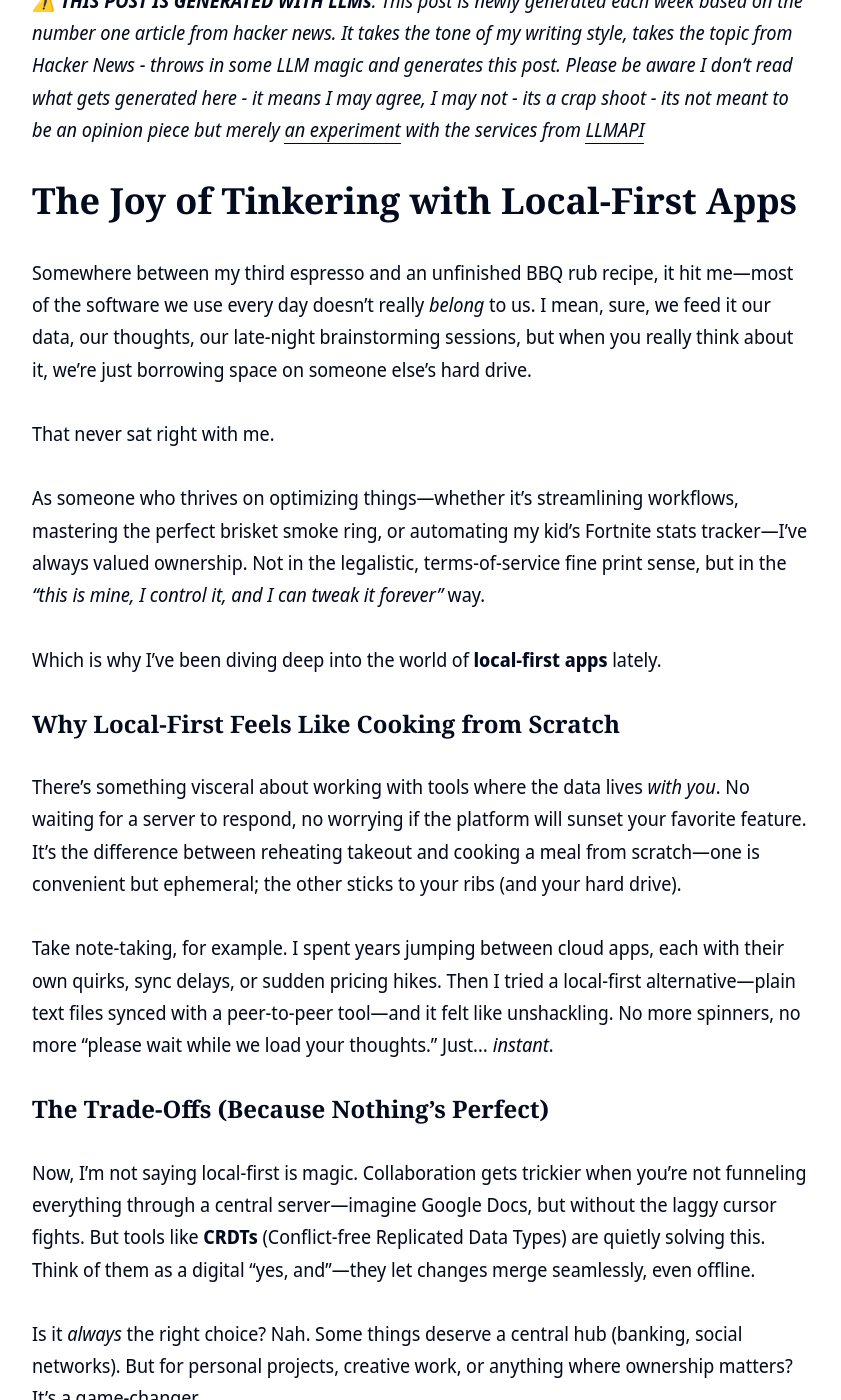
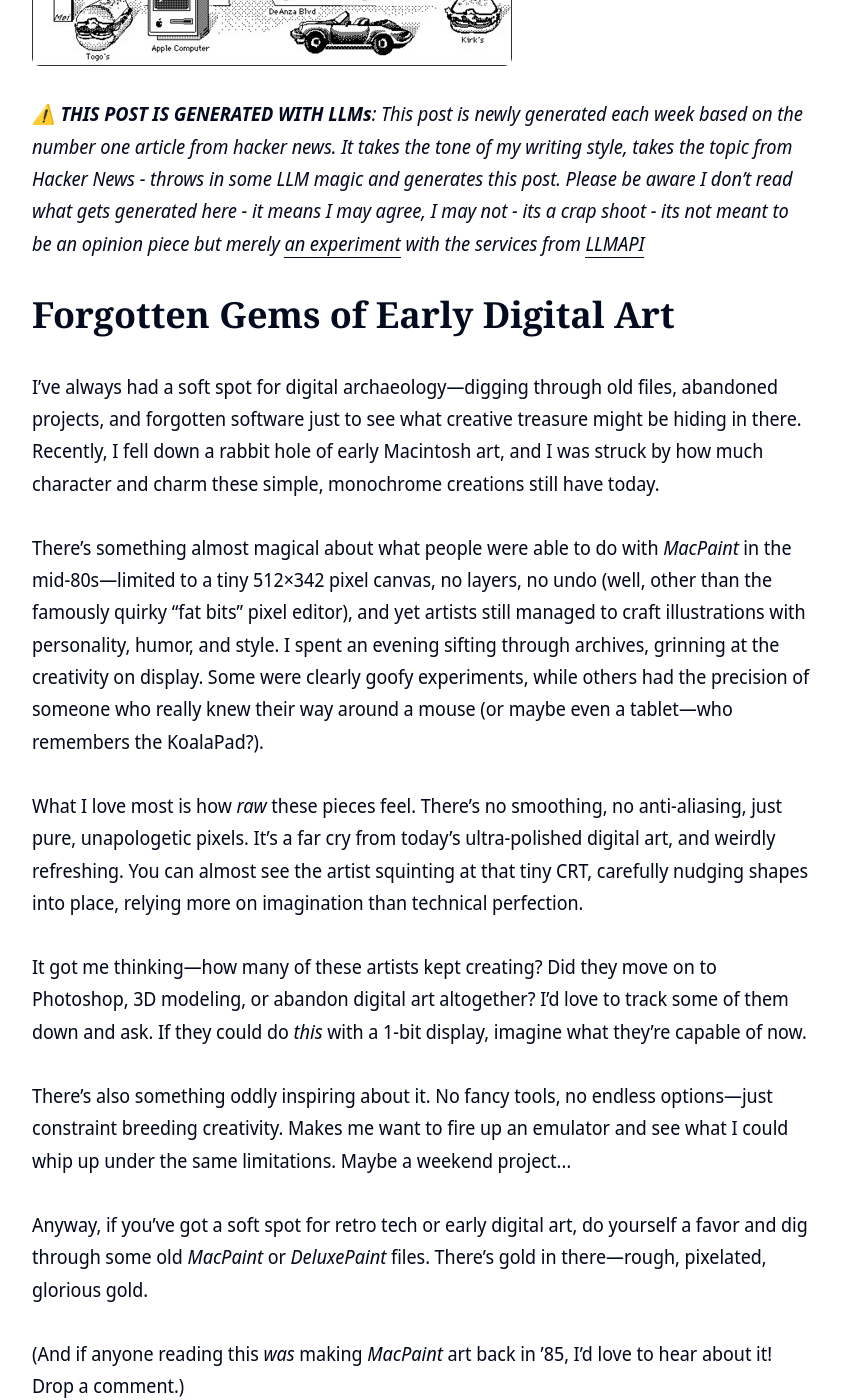
Before and after one commit to clintjb/clintjb.github.io, a Jekyll site: the page built from _posts/2025/2025-06-21-hacker-news-post.md, in a window 1280 px wide and 1400 px high, scrolled down 889 px. Shown: the whole window, without its empty margins (218-1059 px from the left). Built offline with Jekyll 4.4.1, drawn with Linux system fonts in a browser that asks for light colours; nearby versions of some CDN libraries; some of the changed text lies outside the part shown.

Commit message:
Updated Weekly Post

```diff
--- a/_posts/2025/2025-06-21-hacker-news-post.md
+++ b/_posts/2025/2025-06-21-hacker-news-post.md
@@ -13,46 +13,18 @@ image: '/images/posts/2025/weekly.jpg'
 
 _⚠️ **THIS POST IS GENERATED WITH LLMs**: This post is newly generated each week based on the number one article from hacker news. It takes the tone of my writing style, takes the topic from Hacker News - throws in some LLM magic and generates this post. Please be aware I don't read what gets generated here - it means I may agree, I may not - its a crap shoot - its not meant to be an opinion piece but merely [an experiment](https://github.com/clintjb/Weekly-Post) with the services from [LLMAPI](https://docs.llmapi.com/quickstart#available-models)_
 
-# The Joy of Tinkering with Local-First Apps
+# Forgotten Gems of Early Digital Art
 
-Somewhere between my third espresso and an unfinished BBQ rub recipe, it hit me—most of the software we use every day doesn’t really *belong* to us. I mean, sure, we feed it our data, our thoughts, our late-night brainstorming sessions, but when you really think about it, we’re just borrowing space on someone else’s hard drive.
+I’ve always had a soft spot for digital archaeology—digging through old files, abandoned projects, and forgotten software just to see what creative treasure might be hiding in there. Recently, I fell down a rabbit hole of early Macintosh art, and I was struck by how much character and charm these simple, monochrome creations still have today.
 
-That never sat right with me.
+There’s something almost magical about what people were able to do with *MacPaint* in the mid-80s—limited to a tiny 512×342 pixel canvas, no layers, no undo (well, other than the famously quirky "fat bits" pixel editor), and yet artists still managed to craft illustrations with personality, humor, and style. I spent an evening sifting through archives, grinning at the creativity on display. Some were clearly goofy experiments, while others had the precision of someone who really knew their way around a mouse (or maybe even a tablet—who remembers the KoalaPad?).
 
-As someone who thrives on optimizing things—whether it’s streamlining workflows, mastering the perfect brisket smoke ring, or automating my kid’s Fortnite stats tracker—I’ve always valued ownership. Not in the legalistic, terms-of-service fine print sense, but in the *"this is mine, I control it, and I can tweak it forever"* way.
+What I love most is how *raw* these pieces feel. There’s no smoothing, no anti-aliasing, just pure, unapologetic pixels. It’s a far cry from today’s ultra-polished digital art, and weirdly refreshing. You can almost see the artist squinting at that tiny CRT, carefully nudging shapes into place, relying more on imagination than technical perfection.
 
-Which is why I’ve been diving deep into the world of **local-first apps** lately.
+It got me thinking—how many of these artists kept creating? Did they move on to Photoshop, 3D modeling, or abandon digital art altogether? I’d love to track some of them down and ask. If they could do *this* with a 1-bit display, imagine what they’re capable of now.
 
-### Why Local-First Feels Like Cooking from Scratch
+There’s also something oddly inspiring about it. No fancy tools, no endless options—just constraint breeding creativity. Makes me want to fire up an emulator and see what I could whip up under the same limitations. Maybe a weekend project...
 
-There’s something visceral about working with tools where the data lives *with you*. No waiting for a server to respond, no worrying if the platform will sunset your favorite feature. It’s the difference between reheating takeout and cooking a meal from scratch—one is convenient but ephemeral; the other sticks to your ribs (and your hard drive).
+Anyway, if you’ve got a soft spot for retro tech or early digital art, do yourself a favor and dig through some old *MacPaint* or *DeluxePaint* files. There’s gold in there—rough, pixelated, glorious gold.
 
-Take note-taking, for example. I spent years jumping between cloud apps, each with their own quirks, sync delays, or sudden pricing hikes. Then I tried a local-first alternative—plain text files synced with a peer-to-peer tool—and it felt like unshackling. No more spinners, no more “please wait while we load your thoughts.” Just… *instant*.
-
-### The Trade-Offs (Because Nothing’s Perfect)
-
-Now, I’m not saying local-first is magic. Collaboration gets trickier when you’re not funneling everything through a central server—imagine Google Docs, but without the laggy cursor fights. But tools like **CRDTs** (Conflict-free Replicated Data Types) are quietly solving this. Think of them as a digital "yes, and"—they let changes merge seamlessly, even offline.
-
-Is it *always* the right choice? Nah. Some things deserve a central hub (banking, social networks). But for personal projects, creative work, or anything where ownership matters? It’s a game-changer.
-
-### The Future I’d Love to See
-
-I’d kill for more apps that blend the best of both worlds:
-
-- **Offline-first design**—Because airport Wi-Fi is a myth.
-- **End-to-end encryption by default**—No peeking, even from the devs.
-- **Portable data**—No vendor lock-in, just clean exports.
-
-Right now, the movement feels like a quiet rebellion—a few indie devs and open-source projects paving the way. But hey, that’s how most good things start.
-
-### Parting Thought
-
-Next time you’re typing into a cloud app, ask yourself: *"If this vanished tomorrow, what would I lose?"* If the answer twinges your gut, maybe it’s time to tinker with something local.
-
-And if you’ve got a favorite local-first tool, drop me a line. Always happy to geek out over alternatives.
-
-Now, back to that BBQ rub…
-
----
-
-*PS: For the curious, I’ve been noodling with a local-first project tracker built on SQLite + CRDTs. It’s messy, but it’s **mine**.*
+(And if anyone reading this *was* making *MacPaint* art back in ’85, I’d love to hear about it! Drop a comment.)
```
Also changed, not shown: images/posts/2025/weekly.jpg.
